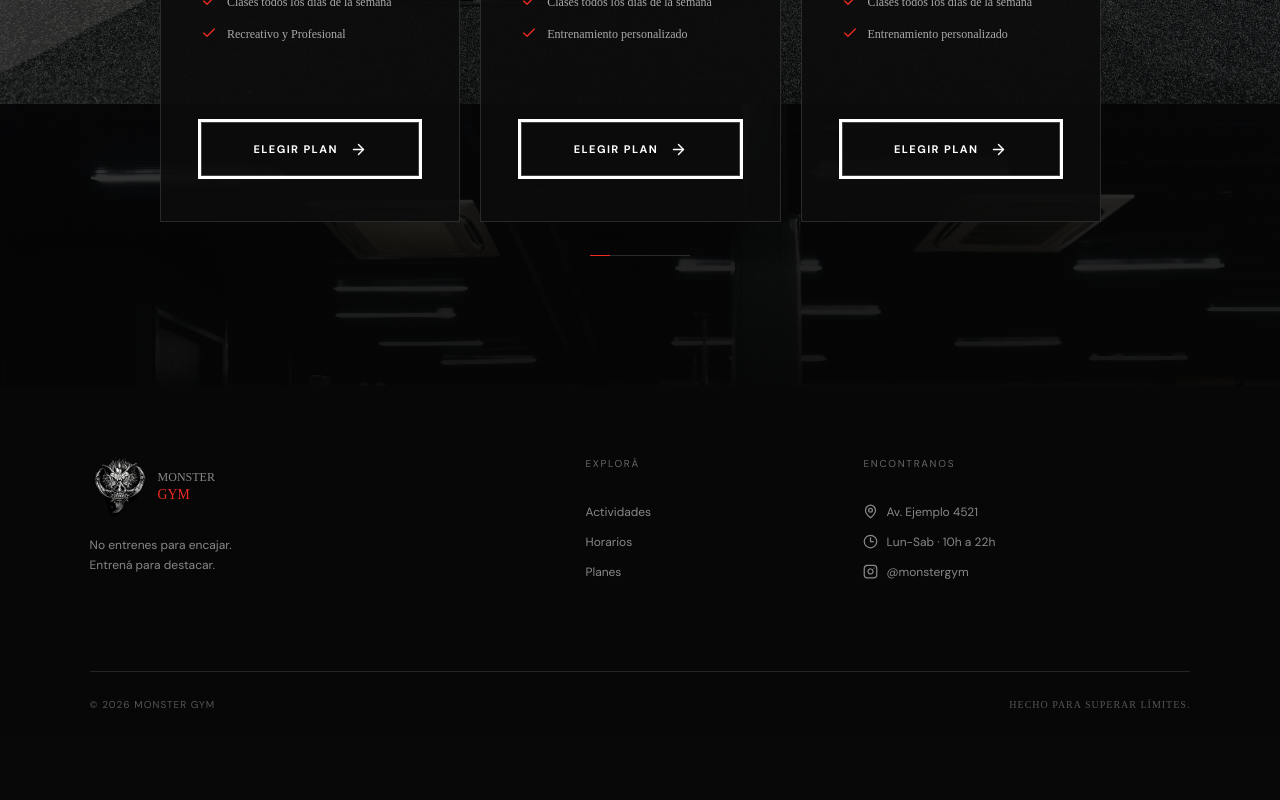
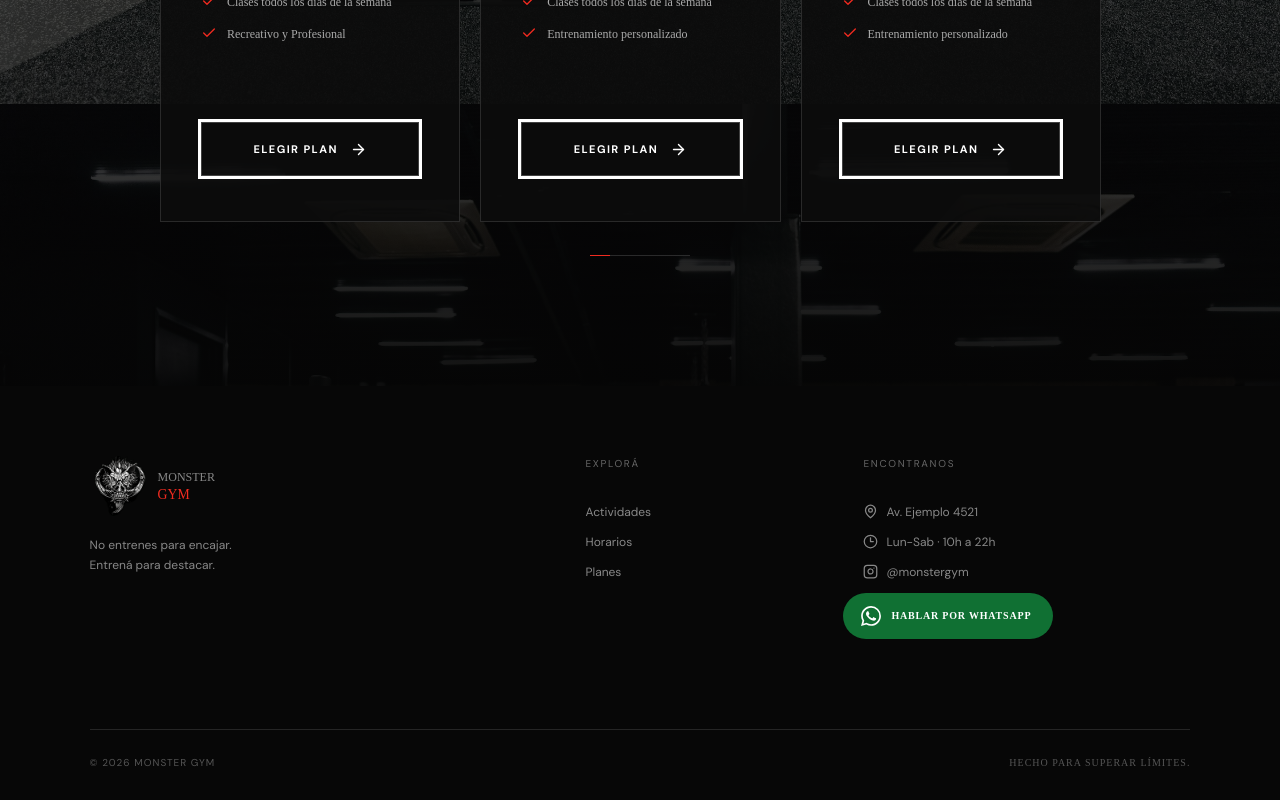
Before and after one commit to jonicoke/monstergym, a React (Vite) app: page / in a window 1280 px wide. Shown: the part 4589-5389 px from the top of the page. Before the commit the page ends 5331 px from the top, so only its background shows below. Built offline with nearby package versions, Linux system fonts and the light colour scheme; a web font is replaced by a local one.

Commit message:
boton whatsapp

```diff
--- a/src/components/Footer.jsx
+++ b/src/components/Footer.jsx
@@ -6,7 +6,19 @@
     <footer>
       <div className="footer-brand"><a href="#inicio" className="brand-logo"><img src="/logo-corregido.png" alt=""/><span>MONSTER <b>GYM</b></span></a><p>No entrenes para encajar.<br/>Entrená para destacar.</p></div>
       <div><h4>Explorá</h4><a href="#actividades">Actividades</a><a href="#horarios">Horarios</a><a href="#planes">Planes</a></div>
-      <div><h4>Encontranos</h4><p><MapPin size={15}/> Av. Ejemplo 4521</p><p><Clock3 size={15}/> Lun-Sab · 10h a 22h</p><a href="https://www.instagram.com/" target="_blank"><Instagram size={15}/> @monstergym</a></div>
+      <div><h4>Encontranos</h4><p><MapPin size={15}/> Av. Ejemplo 4521</p><p><Clock3 size={15}/> Lun-Sab · 10h a 22h</p><a href="https://www.instagram.com/" target="_blank"><Instagram size={15}/> @monstergym</a>
+      <a
+        target="_blank"
+        rel="noreferrer"
+        className="footer-whatsapp">
+        <svg viewBox="0 0 24 24" width="20" height="20" fill="currentColor" aria-hidden="true">
+          <path d="M17.472 14.382c-.297-.149-1.758-.867-2.03-.967-.273-.099-.471-.148-.67.15-.197.297-.767.966-.94 1.164-.173.199-.347.223-.644.075-.297-.15-1.255-.463-2.39-1.475-.883-.788-1.48-1.761-1.653-2.059-.173-.297-.018-.458.13-.606.134-.133.298-.347.446-.52.149-.174.198-.298.298-.497.099-.198.05-.372-.025-.521-.075-.149-.669-1.611-.916-2.206-.242-.579-.487-.5-.669-.51-.173-.008-.371-.01-.57-.01-.198 0-.52.074-.792.372-.272.297-1.04 1.016-1.04 2.479 0 1.462 1.065 2.875 1.213 3.074.149.198 2.095 3.2 5.076 4.487.709.306 1.262.489 1.694.626.712.227 1.36.195 1.872.118.571-.085 1.758-.719 2.006-1.413.248-.694.248-1.289.173-1.413-.074-.124-.272-.198-.57-.347m-5.421 7.403h-.004a9.87 9.87 0 01-5.031-1.378l-.361-.214-3.741.982 1-3.648-.235-.374a9.86 9.86 0 01-1.511-5.26c.001-5.45 4.436-9.884 9.888-9.884 2.64 0 5.122 1.03 6.988 2.898a9.825 9.825 0 012.893 6.994c-.002 5.45-4.437 9.884-9.886 9.884m8.413-18.297A11.815 11.815 0 0012.05 0C5.495 0 .16 5.335.157 11.892c0 2.096.547 4.142 1.588 5.945L.057 24l6.304-1.654a11.882 11.882 0 005.684 1.448h.005c6.554 0 11.89-5.335 11.893-11.893a11.821 11.821 0 00-3.479-8.413" />
+        </svg>
+
+        <span>HABLAR POR WHATSAPP</span>
+      </a>
+      </div>
+
       <div className="footer-bottom">© {new Date().getFullYear()} Monster Gym <span>Hecho para superar límites.</span></div>
     </footer>
   )
--- a/src/styles/assets/footer.css
+++ b/src/styles/assets/footer.css
@@ -13,3 +13,28 @@
 .brand-logo {
   width: 60px;
 }
+
+.footer-whatsapp {
+  gap: 10px;
+  padding: 13px 18px;
+  width: 210px;
+  background: #107033;
+  color: #fff;
+  text-decoration: none;
+  font-size: 10px;
+  font-weight: 700;
+  letter-spacing: .08em;
+  border-radius: 25px;
+  transition:
+    transform .25s ease,
+    box-shadow .25s ease;
+    transform: translateX(-20px);
+}
+
+.footer-whatsapp:hover {
+  transform: translateY(-1.5px) translateX(-20px);
+  cursor: pointer;
+  box-shadow:
+    0 5px 5px
+    rgba(37, 211, 102, .25);
+}
```
